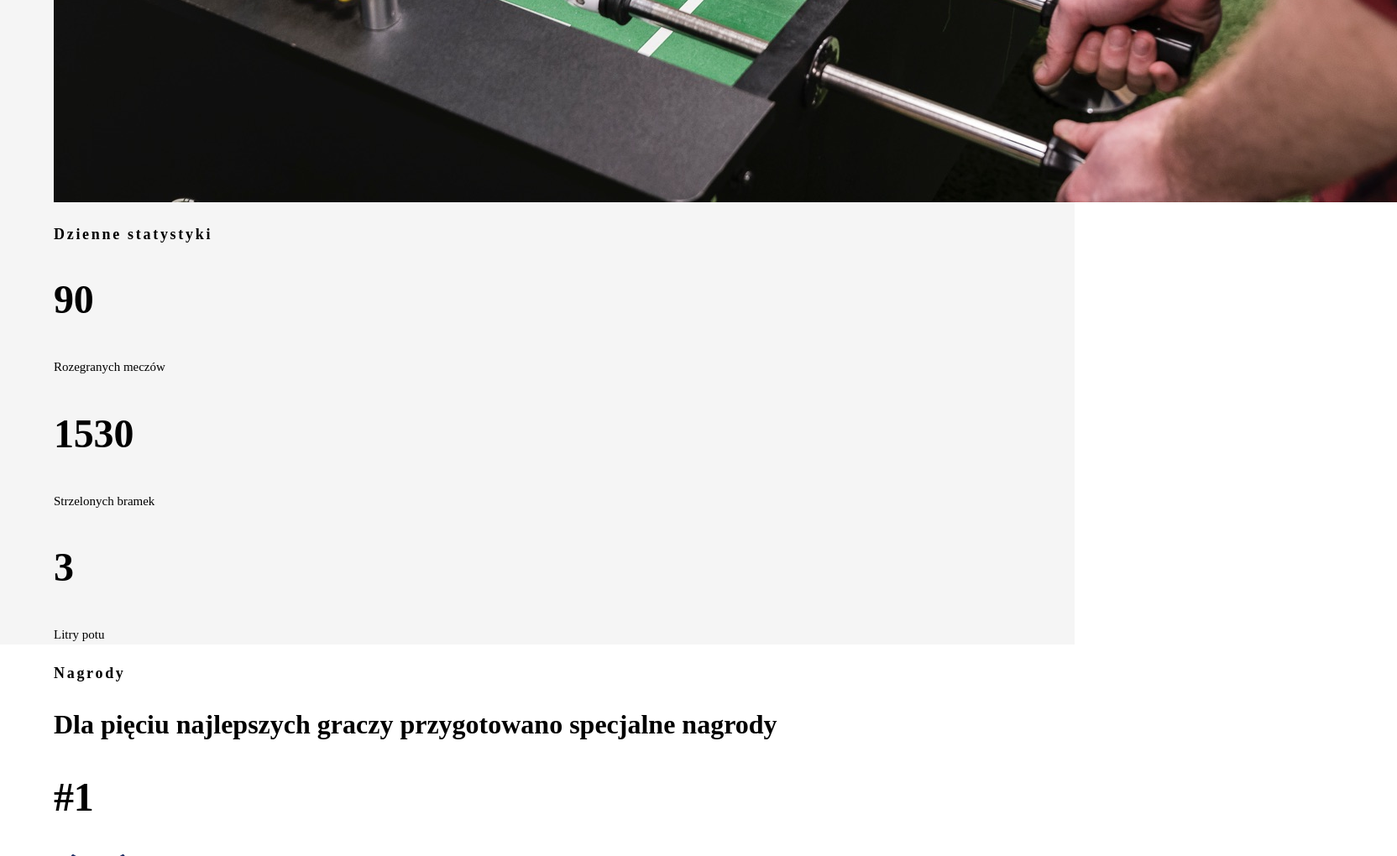
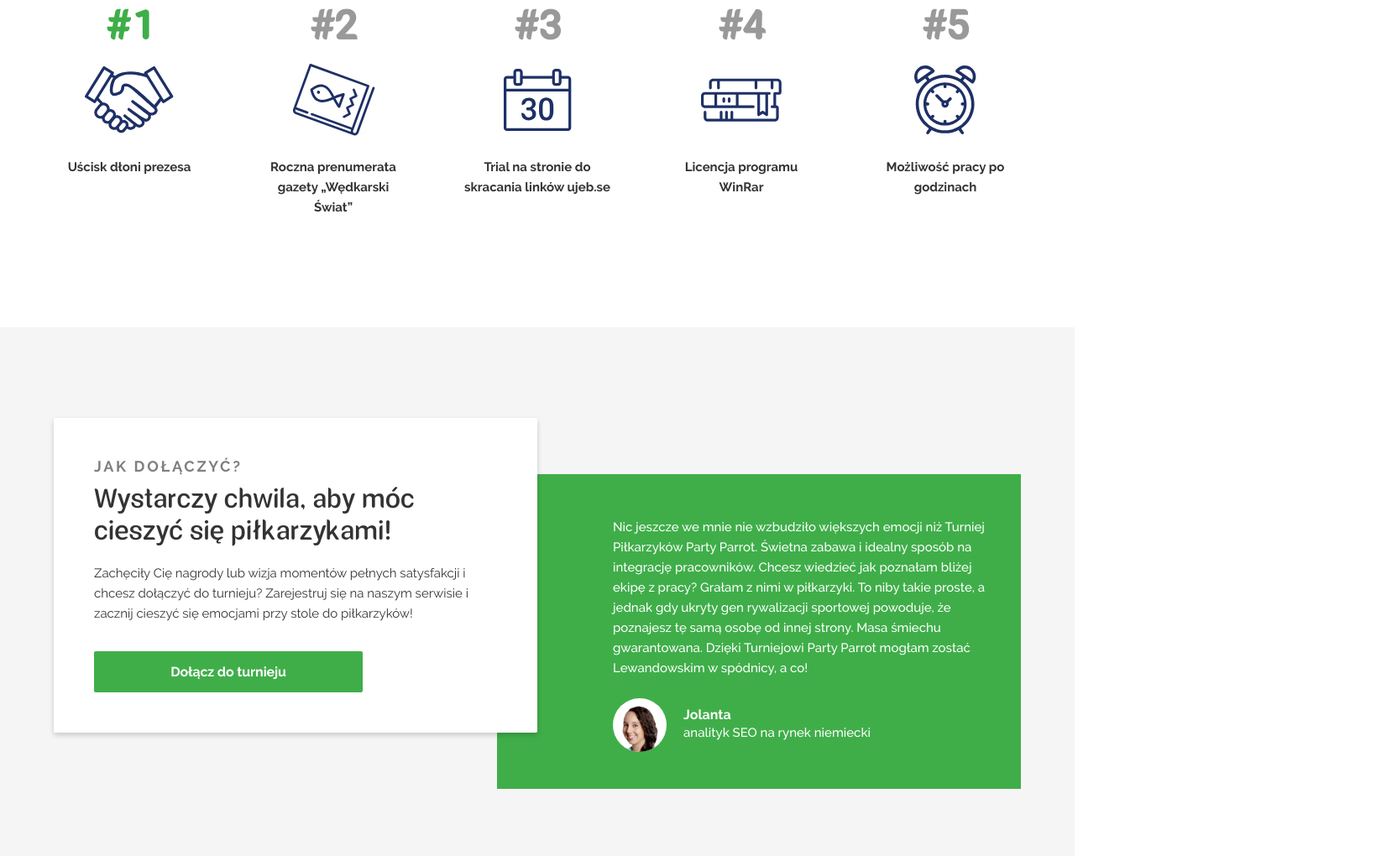
Before and after one commit to AnetaRolnik/party-parrot, a website built with webpack: page dist/index.html in a window 1280 px wide. Shown: the part 1780-2800 px from the top of the page at 84% size, 1664 px wide, since content can reach past the window. Built offline with nearby package versions, Linux system fonts and the light colour scheme.

Commit message:
Styles on desktop

```diff
--- a/src/js/app.js
+++ b/src/js/app.js
@@ -1,7 +1,9 @@
 import date from "./components/date";
 import navigation from "./components/navigation";
+import form from './components/form';
 
 $(function() {
     date();
     navigation();
+    form();
 });
--- a/src/js/components/date.js
+++ b/src/js/components/date.js
@@ -1,4 +1,4 @@
 export default function date() {
     const $year =$('.footer__date');
-    $year.innerHTML = new Date().getFullYear();
+    $year.text((new Date).getFullYear());
 }
--- /dev/null
+++ b/src/js/components/form.js
@@ -0,0 +1,2 @@
+export default function form() {
+}
--- a/src/sass/abstracts/_mixins.scss
+++ b/src/sass/abstracts/_mixins.scss
@@ -17,7 +17,7 @@
 }
 
 @font-face {
-	font-family: "Millunium Medium";
+	font-family: "Millunium-Medium";
 	src: url("assets/fonts/Millunium-Medium.eot") format("eot"),
 		 url("assets/fonts/Millunium-Medium.woff2") format("woff2"),
 		 url("assets/fonts/Millunium-Medium.woff") format("woff"),
--- a/src/sass/abstracts/_variables.scss
+++ b/src/sass/abstracts/_variables.scss
@@ -3,3 +3,4 @@ $color-primary-dark: #1e3066;
 $color-primary-light: #f5f5f5;
 $color-accent: #3fae49;
 $color-text: #000;
+$color-form: rgba(0, 0, 0, 0.24);
--- a/src/sass/components/_boxes.scss
+++ b/src/sass/components/_boxes.scss
@@ -3,6 +3,7 @@
     border-radius: 2px;
     background-color: $color-primary;
     padding: 48px;
+    z-index: 2;
 }
 
 .page__box--green {
--- /dev/null
+++ b/src/sass/components/_heading.scss
@@ -0,0 +1,12 @@
+.page__title {
+    color: rgba(0, 0, 0, 0.5);
+    font-family: "Raleway-Bold";
+    margin: 0 0 9px;
+    text-transform: uppercase;
+}
+
+.page__heading {
+    color: rgba(0, 0, 0, 0.8);
+    font-family: "Millunium-Medium";
+    font-weight: 500;
+}
--- /dev/null
+++ b/src/sass/components/_paragraph.scss
@@ -0,0 +1,4 @@
+.page__text {
+    color: hsla(0, 0%, 0%, 0.8);
+    font-family: "Raleway-Regular";
+}
--- /dev/null
+++ b/src/sass/layout/_awards.scss
@@ -0,0 +1,40 @@
+.awards {
+    padding: 231px 0 116px;
+    text-align: center;
+}
+
+.awards__heading {
+    max-width: 504px;
+    margin: 0 auto 50px;
+}
+
+.awards__grid {
+    display: flex;
+    justify-content: space-between;
+}
+
+.awards__number {
+    font-family: "Millunium-Medium";
+    margin: 0 0 17px;
+}
+
+.awards__number--green {
+    color: #3fae49;
+}
+
+.awards__number--grey {
+    color: rgba(0, 0, 0, 0.4);
+}
+
+.awards__icon {
+    width: 180px;
+    height: 86px;
+    object-fit: none;
+}
+
+.awards__desc {
+    color: rgba(0, 0, 0, 0.8);
+    font-family: "Raleway-Bold";
+    max-width: 180px;
+    margin-top: 20px;
+}
--- /dev/null
+++ b/src/sass/layout/_contact.scss
@@ -0,0 +1,18 @@
+.contact {
+    padding: 100px 0 95px;
+}
+
+.contact__container {
+    display: flex;
+    justify-content: space-between;
+}
+
+.contact__photo {
+    width: 50%;
+    padding-right: 44px;
+}
+
+.contact__grid {
+    width: 50%;
+    padding-left: 16px;
+}
--- /dev/null
+++ b/src/sass/layout/_forms.scss
@@ -0,0 +1,25 @@
+.page__field {
+    margin-bottom: 25px;
+}
+
+.page__input {
+    border: none;
+    border-bottom: 1px solid $color-form;
+}
+
+.page__textarea {
+    border-radius: 2px;
+    border: 1px solid $color-form;
+    background-color: #f5f5f5;
+    height: 110px;
+    resize: none;
+}
+
+.page__label {
+    color: rgba(0, 0, 0, 0.5);
+    font-family: "Raleway-Regular";
+    position: absolute;
+    transform-origin: top left;
+    transform: translate(0, 16px) scale(1);
+    transition: all .1s ease-in-out;
+}
--- a/src/sass/layout/_header.scss
+++ b/src/sass/layout/_header.scss
@@ -11,7 +11,7 @@
     font-family: "Raleway-Bold";
 }
 
-.head__header {
+.head__heading {
     margin: 0 0 30px;
     font-family: "Millunium-Medium";
 }
--- /dev/null
+++ b/src/sass/layout/_join.scss
@@ -0,0 +1,47 @@
+.join__container {
+    padding: 108px 0 152px;
+    display: grid;
+    grid-template-columns: 50% calc(50% + 48px);
+}
+
+.join__heading {
+    margin: 0 0 20px;
+}
+
+.join__text {
+    margin-bottom: 33px;
+}
+
+.join__opinion {
+    position: relative;
+    padding: 36px 36px 36px 138px;
+    top: 67px;
+    left: -48px;
+}
+
+.join__rating {
+    font-family: "Raleway-Medium";
+    margin-bottom: 24px;
+}
+
+.join__person {
+  display: flex;
+  align-items: center;
+}
+
+.join__avatar {
+    border-radius: 50%;
+    background: $color-primary;
+    width: 64px;
+    margin-right: 20px;
+}
+
+.join__name {
+    margin: 0;
+    font-family: "Raleway-Bold";
+}
+
+.join__profession {
+    margin: 0;
+    font-family: "Raleway-Medium";
+}
--- a/src/sass/layout/_layout.scss
+++ b/src/sass/layout/_layout.scss
@@ -1,5 +1,5 @@
 .page__container {
-    max-width: 1161px;
+    max-width: 1200px;
     width: 90%;
     margin: 0 auto;
 }
--- a/src/sass/layout/_navigation.scss
+++ b/src/sass/layout/_navigation.scss
@@ -10,6 +10,7 @@
         background: $color-primary-dark;
         box-shadow: 0 2px 4px rgba(0, 0, 0, 0.12);
         padding: 10px 0;
+        z-index: 10;
     }
 }
 
--- /dev/null
+++ b/src/sass/layout/_tournament.scss
@@ -0,0 +1,49 @@
+.tournament {
+    padding: 103px 0 152px;
+    position: relative;
+}
+
+.tournament__container {
+    display: grid;
+    grid-template-columns: 50% calc(50% + 93px);
+}
+
+.tournament__about {
+    height: 420px;
+}
+
+.tournament__heading {
+    margin: 0 0 20px;
+}
+
+.tournament__photo {
+    position: relative;
+    top: 72px;
+    left: -93px;
+    max-width: 100%;
+}
+
+.tournament__statistics {
+    position: absolute;
+    bottom: -90px;
+    right: calc(50% + 93px);
+    padding: 40px 42px 38px;
+    text-align: center;
+}
+
+.tournament__grid {
+    display: flex;
+    justify-content: space-between;
+}
+
+.tournament__number {
+    margin: 0;
+    font-family: "Millunium-Medium";
+    font-weight: 400;
+}
+
+.tournament__desc {
+    margin: 0;
+    font-family: "Raleway-Bold";
+    width: 100px;
+}
--- a/src/sass/main.scss
+++ b/src/sass/main.scss
@@ -8,7 +8,14 @@
 @import './layout/navigation';
 @import './layout/header';
 @import './layout/footer';
-@import './layout/form';
 @import './layout/layout';
+@import './layout/awards';
+@import './layout/contact';
+@import './layout/forms';
+@import './layout/join';
+@import './layout/tournament';
 
 @import './components/buttons';
+@import './components/boxes';
+@import './components/heading';
+@import './components/paragraph';
```
Also changed, not shown: dist/bundle.min.js, dist/index.html, dist/style.min.css, src/sass/layout/_form.scss (deleted).
